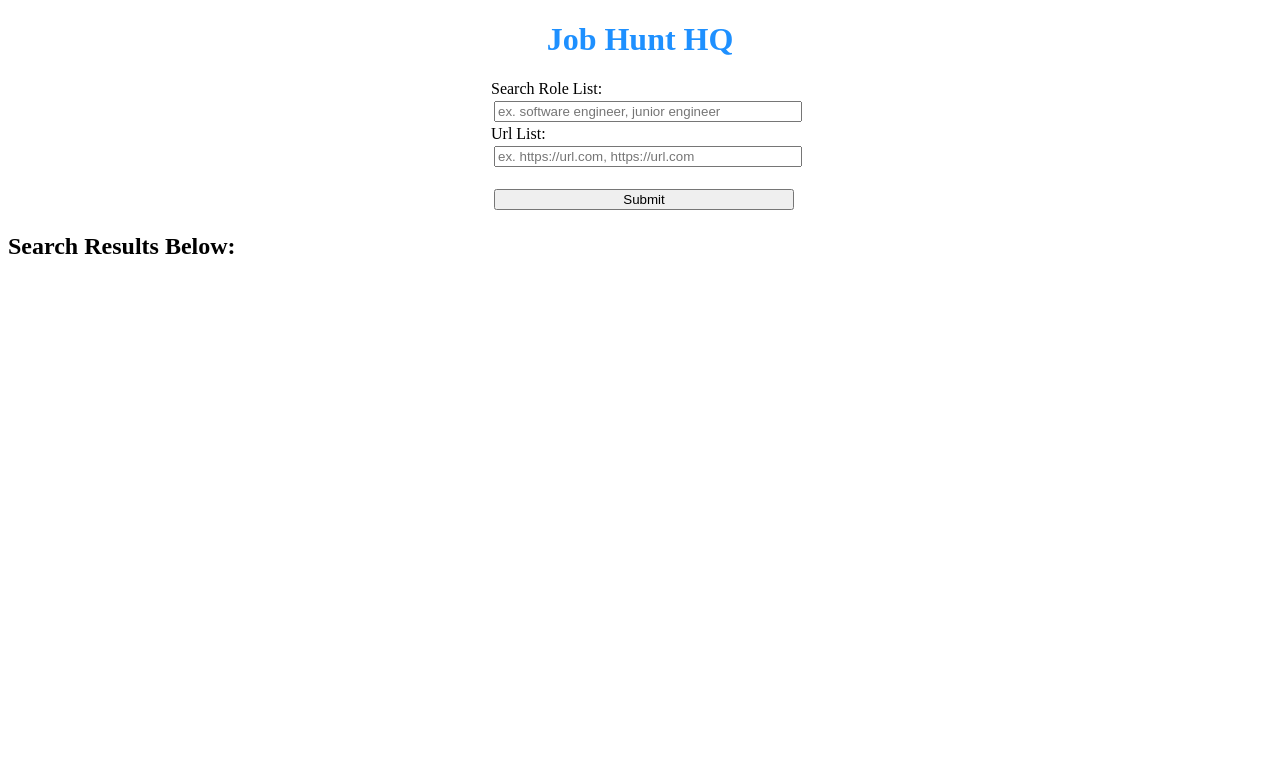
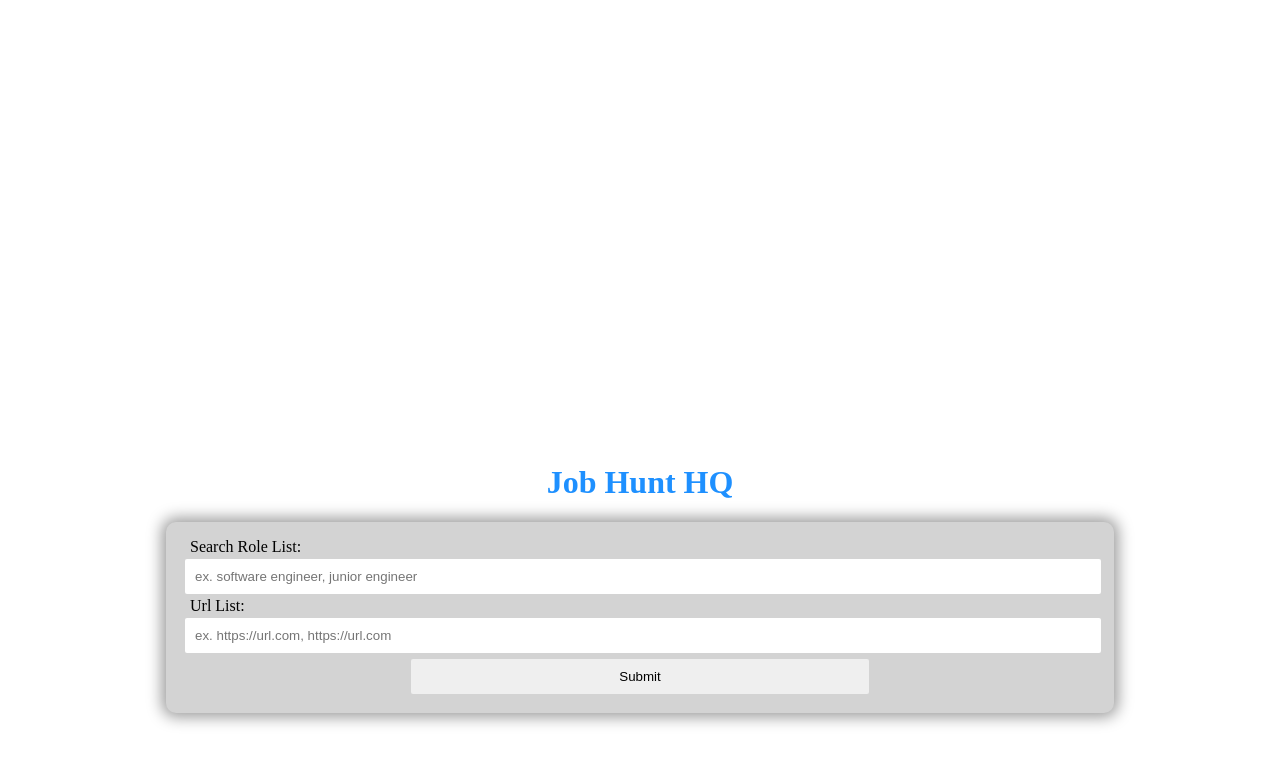
Before and after one commit to jayflan/jobHuntHQ, a website: page public/index.html in a window 1280 px wide. Drawn offline with Linux system fonts and the light colour scheme.

Commit message:
initial syling of inputs

```diff
--- a/public/index.html
+++ b/public/index.html
@@ -4,21 +4,23 @@
     <link rel="stylesheet" href="style.css"/>
   </head>
   <body>
+
+    <div class="page">
       <h1>Job Hunt HQ</h1>
-
       <div class="container">
         <form id="form">
           <label for="searchList">Search Role List:</label>
           <input type="text" id="searchList" name="searchList" placeholder="ex. software engineer, junior engineer" required/>
           <label for="urlList">Url List:</label>
           <input type="text" id="urlList" name="urlList" placeholder="ex. https://url.com, https://url.com" required/>
-        <span class="seperate"></span>
+          <span class="seperateSpan"></span>
+          <div class="form-centered">
             <input type="submit"/>
-        <!-- <input type="submit" onclick="handleForm()"/> -->
+          </div>
         </form>
+      </div>
       <div class="blank"></div>
     </div>
-    <h2>Search Results Below:</h2>
     <div id="output">
     </div>
 
@@ -55,9 +57,13 @@
           const output = `
             <span>
               ${Object.keys(response).map((currUrl) => {
+                //cleanup url for innerHTML
+                const urlObj = new URL(currUrl);
+                const shortUrl = urlObj.origin;
+                const betterUrl = currUrl.split('?');
                 return `
                   <ul>
-                    <a href=${currUrl}>${currUrl}</a>
+                    <a href=${currUrl}>${betterUrl[0]}</a>
                     ${response[currUrl].map((currJob) => {
                       return `<li>${currJob}</li>`
                     }).join('')}
--- a/public/style.css
+++ b/public/style.css
@@ -1,5 +1,6 @@
-body {
 
+*, *:before, *:after {
+  box-sizing: border-box;
 }
 
 h1 {
@@ -9,24 +10,37 @@ h1 {
 }
 
 form {
+  width: 100%;
   display: flex;
   flex-direction: column;
-  margin-left: 1em;
-
+  padding: 1em;
 }
 
-.container {
-  display: flex;
-  flex-direction: row;
-  justify-content: center;
+/* input box formatting */
+
+input[type=submit] {
+  padding: 10px;
+  border: 0;
+  width: 50%;
+}
+
+input[type=text] {
+  padding: 10px;
+  border: 0;
+  box-shadow: 0 0 15px 4px rgba(0, 0, 0, 0.0);
 }
 
 input {
   margin: 3px;
-  width: 300px;
+  width: 100%;
+  border-radius: 2px;
 }
 
-.seperate {
+label {
+  margin-left: 0.5em;
+}
+
+.seperationSpan {
   height: 1em;
 }
 
@@ -37,3 +51,60 @@ ul {
 li {
   margin: 1em;
 }
+
+div.page {
+  /* border-width: 0.1em;
+  border-style: solid;
+  border-color: dodgerblue; */
+  height: 100%;
+  width: 100%;
+  display: flex;
+  flex-direction: column;
+  justify-content: center;
+  align-items: center;
+  margin-top: 35%;
+}
+div.form-centered {
+  display: flex;
+  flex-direction: row;
+  justify-content: center;
+}
+
+
+/* Responsive Syling */
+
+/* For mobile phone: */
+[class*="container"] {
+  width: 90%;
+  border-radius: 10px;
+  background-color: lightgray;
+  box-shadow: 0 0 15px 4px rgba(0, 0, 0, .4);
+  display: flex;
+  flex-direction: row;
+  justify-content: center;
+}
+
+@media only screen and (min-width: 350px) {
+}
+
+@media only screen and (min-width: 600px) {
+  /* For tablet: */
+  div.container {
+    width: 75%;
+  }
+
+}
+
+@media only screen and (min-width: 768px) {
+  /* For desktop: */
+  div.container {
+    width: 75%;
+  }
+}
+
+@media only screen and (min-width: 1440px) {
+  /* For desktop: */
+  div.container {
+    width: 50%;
+  }
+}
```
Lines whose indentation alone changed are shown as unchanged.
